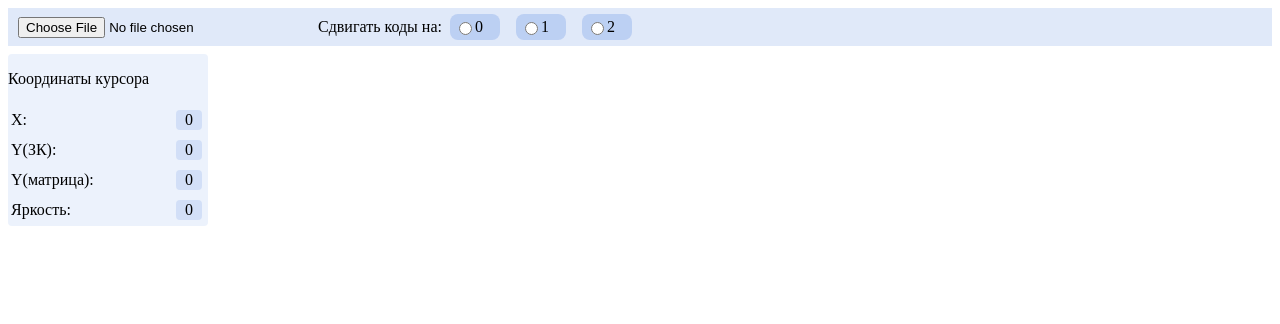
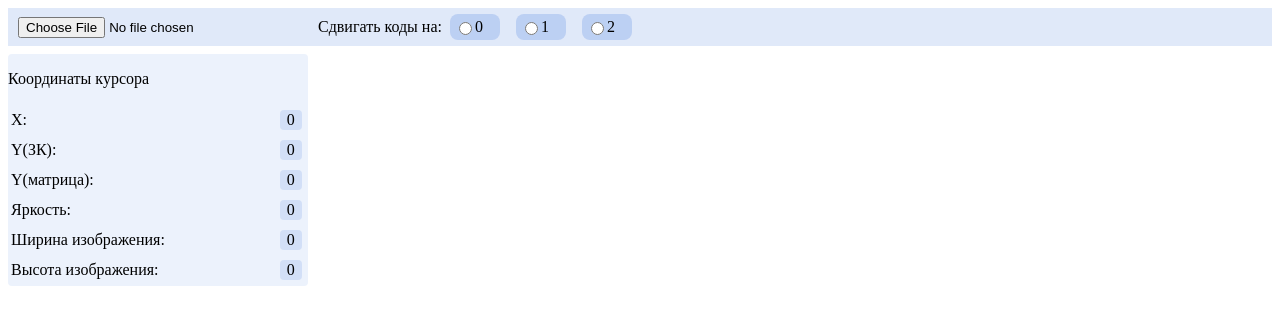
Before and after one commit to solituude/high-resolution-image-visualization-app, a React (Create React App) app: page / in a window 1280 px wide. Shown: the top 324 px of the page. Built offline with nearby package versions, Linux system fonts and the light colour scheme.

Commit message:
добавлено отображение размера изображения и скролл по клику

```diff
--- a/src/App.css
+++ b/src/App.css
@@ -106,7 +106,7 @@
   flex-direction: column;
   background: rgba(139, 173, 234, 0.16);
   border-radius: 4px;
-  width: 200px;
+  width: 300px;
 }
 
 .coordinates__item {
@@ -116,3 +116,26 @@
   justify-content: center;
   margin: 4px;
 }
+
+::-webkit-scrollbar-button {
+  background-size: 100%;
+  height: 10px;
+  width: 10px;
+  -webkit-box-shadow: inset 1px 1px 2px rgba(0,0,0,0.2);
+}
+
+::-webkit-scrollbar-button:horizontal:increment {
+  background-image: url(https://dl.dropboxusercontent.com/u/55165267/icon2.png);
+}
+
+::-webkit-scrollbar-button:horizontal:decrement {
+  background-image: url(https://dl.dropboxusercontent.com/u/55165267/icon4.png);
+}
+
+::-webkit-scrollbar-button:vertical:increment {
+  background-image: url(https://dl.dropboxusercontent.com/u/55165267/icon3.png);
+}
+
+::-webkit-scrollbar-button:vertical:decrement {
+  background-image: url(https://dl.dropboxusercontent.com/u/55165267/icon.png);
+}
--- a/src/App.js
+++ b/src/App.js
@@ -14,21 +14,8 @@ function App() {
 
     // обработчки события выбора сдвига
     const handleChooseShift = (event) => {
-        setSelectedShift( event.target.value); // назначение сдвига
+        setSelectedShift(event.target.value); // назначение сдвига
     }
-
-    const [hoveredPixel, setHoveredPixel] = useState({ x: 0, y: 0 });
-
-    // function handleMouseMoveContainer(event) {
-    //     const imageContainer = document.getElementById('imageContainer'); // ID элемента изображения
-    //     const rect = imageContainer.getBoundingClientRect();
-    //
-    //     const x = Math.floor(Math.max(event.clientX - rect.left, 0));
-    //     const y = Math.floor(Math.max(event.clientY - rect.top, 0));
-    //
-    //     setHoveredPixel({ x, y });
-    // }
-
 
     return (
         <div>
@@ -40,36 +27,23 @@ function App() {
                 <form id="shiftForm" onChange={handleChooseShift} className="input-radio__form">
                     <span>Сдвигать коды на: </span>
                     <div className="input-radio__item">
-                        <input type="radio" id="shiftZero" name="shift" value="0"/>
+                        <input type="radio" id="shiftZero" name="shift" value="0" />
                         <label htmlFor="shiftZero">0</label>
                     </div>
 
                     <div className="input-radio__item">
-                        <input type="radio" id="shiftOne" name="shift" value="1" />
+                        <input type="radio" id="shiftOne" name="shift" value="1"/>
                         <label htmlFor="shiftZero">1</label>
                     </div>
 
                     <div className="input-radio__item">
-                        <input type="radio" id="shiftTwo" name="shift" value="2" />
+                        <input type="radio" id="shiftTwo" name="shift" value="2"/>
                         <label htmlFor="shiftZero">2</label>
                     </div>
-
                 </form>
-
             </div>
 
-
-            {/*<div onMouseMove={handleMouseMoveContainer}>*/}
-                {/*<div className="pictureContainer" id="imageContainer">*/}
-                    <Canvas  file={currentFile} shift={selectedShift}/>
-                {/*</div>*/}
-            {/*</div>*/}
-
-
-
-            {/*<p>*/}
-            {/*    Координаты пикселя при наведении (container): ({hoveredPixel.x}, {hoveredPixel.y})*/}
-            {/*</p>*/}
+            <Canvas file={currentFile} shift={selectedShift}/>
 
 
         </div>
--- a/src/Canvas.jsx
+++ b/src/Canvas.jsx
@@ -1,10 +1,13 @@
-import React, {useState, useEffect} from 'react';
+import React, {useState, useEffect, useRef, createRef} from 'react';
 import './App.css'
 import {getConvertedBrightnessArray, getInitialBrightnessArray} from "./functions/functionaityCore";
+import {paste} from "@testing-library/user-event/dist/paste";
 
 const Canvas = ({file, shift}) => {
     const [image, setImage] = useState(null); // Создаем состояние для хранения изображения
     const [brightnessMatrix, setBrightnessMatrix] = useState([]);
+
+    const [imageSize, setImageSize] = useState({height: 0, width: 0});
 
 
     // Функция для создания изображения из матрицы яркости
@@ -21,6 +24,7 @@ const Canvas = ({file, shift}) => {
                 const imageHeight = convertedColor.length;
                 const imageWidth = convertedColor[0].length;
 
+                setImageSize({height: imageHeight, width: imageWidth});
 
                 const canvas = document.createElement('canvas');
                 canvas.width = imageWidth;
@@ -62,7 +66,6 @@ const Canvas = ({file, shift}) => {
 
     const [hoveredPixelCoordinatesPicture, setHoveredPixelCoordinatesPicture] = useState({x: 0, y: 0});
     const [hoveredPixelCoordinatesContainer, setHoveredPixelCoordinatesContainer] = useState({x: 0, y: 0});
-
     const [hoveredPixelBrightness, setHoveredPixelBrightness] = useState(0);
 
     const setCoordinatesPicture = (x, y) => {
@@ -106,13 +109,34 @@ const Canvas = ({file, shift}) => {
                 <p>Координаты курсора</p>
                 <table>
                     <tbody>
-                        <tr><td>X:</td><td className={"coordinates__item"}>{hoveredPixelCoordinatesPicture.x}</td></tr>
-                        <tr><td>Y(ЗК):</td><td className={"coordinates__item"}>{hoveredPixelCoordinatesPicture.y}</td></tr>
-                        <tr><td>Y(матрица):</td> <td className={"coordinates__item"}>{hoveredPixelCoordinatesContainer.y}</td></tr>
-                        <tr><td>Яркость:</td><td className={"coordinates__item"}>{hoveredPixelBrightness}</td></tr>
+                    <tr>
+                        <td>X:</td>
+                        <td className={"coordinates__item"}>{hoveredPixelCoordinatesPicture.x}</td>
+                    </tr>
+                    <tr>
+                        <td>Y(ЗК):</td>
+                        <td className={"coordinates__item"}>{hoveredPixelCoordinatesPicture.y}</td>
+                    </tr>
+                    <tr>
+                        <td>Y(матрица):</td>
+                        <td className={"coordinates__item"}>{hoveredPixelCoordinatesContainer.y}</td>
+                    </tr>
+                    <tr>
+                        <td>Яркость:</td>
+                        <td className={"coordinates__item"}>{hoveredPixelBrightness}</td>
+                    </tr>
+                    <tr>
+                        <td>Ширина изображения:</td>
+                        <td className={"coordinates__item"}>{imageSize.width}</td>
+                    </tr>
+                    <tr>
+                        <td>Высота изображения:</td>
+                        <td className={"coordinates__item"}>{imageSize.height}</td>
+                    </tr>
                     </tbody>
                 </table>
             </div>
+
             {
                 image &&
                 <div onMouseMove={handleMouseMoveContainer} className="pictureContainer">
```
Lines whose indentation alone changed are shown as unchanged.
